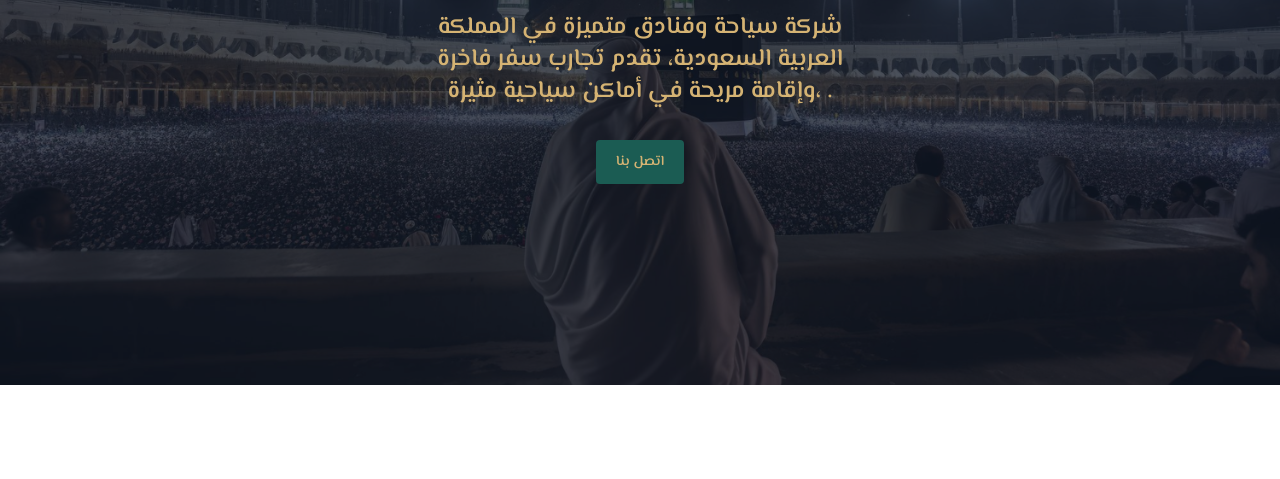
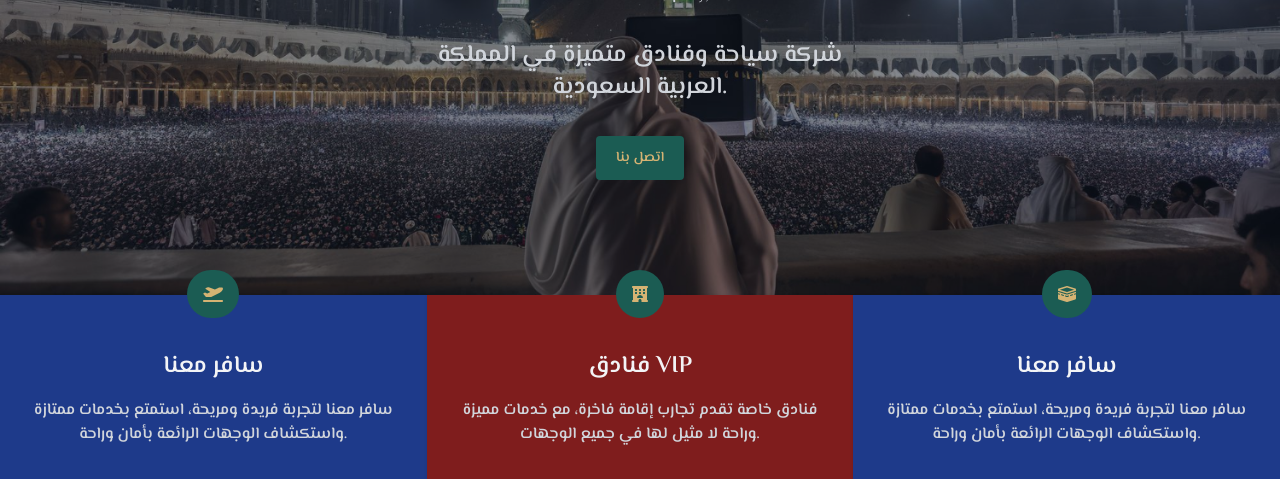
Before and after one commit to AbdulrehmanTs/misk-company, a website: page index.html in a window 1280 px wide. Shown: the part 415-894 px from the top of the page. Before the commit the page ends 800 px from the top, so only its background shows below. Drawn offline with nearby package versions, Linux system fonts and the light colour scheme.

Commit message:
added new chagn

```diff
--- a/index.html
+++ b/index.html
@@ -9,126 +9,67 @@
   <link rel="preconnect" href="https://fonts.googleapis.com">
 <link rel="preconnect" href="https://fonts.gstatic.com" crossorigin>
 <link href="https://fonts.googleapis.com/css2?family=El+Messiri:wght@600&display=swap" rel="stylesheet">
+<link href="https://unpkg.com/aos@2.3.1/dist/aos.css" rel="stylesheet">
+
 </head>
 <body>
 
 <div class="overflow-hidden	">
-  <!-- Navigation -->
-     <!-- <div class="container mx-auto absolute inset-x-0 z-10 pt-6 flex flex-row items-center justify-between px-10 ">
-         <div>
-             <img src="https://i.ibb.co/B3s72hL/logo-1.png" alt="Company Logo" role="img" />
-         </div>
-         <div class="sm:inline-flex hidden">
-             <ul class="flex space-x-16 flex-row items-center " >
-                 <li class="text-base font-medium leading-none sm:text-center text-gray-900   hover:underline" ><a  href="javascript:void(0)" >Home</a></li>
-                 <li class="text-base font-medium leading-none sm:text-center text-gray-900   hover:underline" ><a  href="javascript:void(0)" >About</a></li>
-                 <li class="text-base font-medium leading-none sm:text-center text-gray-900    hover:underline" ><a  href="javascript:void(0)" >Projects</a></li>
-             </ul>
-         </div>
-         <div class="flex items-center sm:hidden relative" onclick="dropdownHandler(this)">
-             <button id="menu" class="dark:bg-white text-gray-800 text-2xl focus:outline-none focus:ring-2 focus:ring-gray-600 rounded" onclick="dropdownHandler(this)">
-                 <img src="https://tuk-cdn.s3.amazonaws.com/can-uploader/hero_2_Svg1.svg" alt="menu" />
-             </button>
-             <ul class="p-2 w-40 border-r bg-white absolute rounded z-20 top-10 right-0 shadow hidden">
-                 <li class="cursor-pointer text-gray-600 dark:text-gray-200 text-sm leading-3 tracking-normal py-2 hover:text-indigo-400 focus:text-indigo-700 focus:outline-none">
-                     <div class="flex items-center">
-                         <a href="javascript:void(0)" class="ml-2">Home</a>
-                     </div>
-                 </li>
-                 <li class="cursor-pointer text-gray-600 dark:text-gray-200 text-sm leading-3 tracking-normal mt-2 py-2 hover:text-indigo-700 focus:text-indigo-700 focus:outline-none flex items-center">
-
-                     <a href="javascript:void(0)" class="ml-2">About</a>
-                 </li>
-                 <li class="cursor-pointer text-gray-600 dark:text-gray-200 text-sm leading-3 tracking-normal mt-2 py-2 hover:text-indigo-700 flex items-center focus:text-indigo-700 focus:outline-none bg-white">
-
-                     <a href="javascript:void(0)" class="ml-2">Projects</a href="javascript:void(0)">
-                 </li>
-             </ul>
-         </div>
-     </div> -->
-      <!-- Navigation -->
       <!-- Hero content -->
       <section class="relative pb-8 h-screen ">
         <div>
             <img src="/muslim-pilgrims.jpg"
                 class="absolute top-0 bottom-0 left-0 right-0 object-cover w-full h-full" alt="">
-            <div class="absolute top-0 bottom-0 left-0 right-0 flex items-center holder bg-gray-900/75">
+            <div class="absolute top-0 bottom-0 left-0 right-0 flex items-center holder bg-gray-900/50">
                 <div class="z-10 max-w-5xl px-4 mx-auto text-center">
-                    <img class="mx-auto" src="/شركة_مسك_للسياحة-removebg-preview (1).png" alt="logo" />
-                    <p class="my-8 text-xl max-w-md text-[#d5b373] lg:text-2xl">
-                      شركة سياحة وفنادق متميزة في المملكة العربية السعودية، تقدم تجارب سفر فاخرة وإقامة مريحة في أماكن سياحية مثيرة، .
+                    <img data-aos="zoom-in-up" data-aos-duration="1000" class="mx-auto" src="/شركة_مسك_للسياحة-removebg-preview (1).png" alt="logo" />
+                    <p class="text-base text-gray-300 dark:text-gray-300">
+                      Misk Tourism Company, Inc.
                     </p>
-                    <a class="block px-5 py-3 text-sm font-semibold text-center text-[#d5b373] transition duration-200 bg-[#1b5c53] rounded md:inline-block"
-                        href="#"> اتصل بنا </a>
+                    <p data-aos="zoom-in-down" data-aos-duration="1000" class="my-8 text-xl max-w-md text-gray-300 lg:text-2xl">
+                      شركة سياحة وفنادق متميزة في المملكة العربية السعودية.
+                    </p>
+                    <a data-aos="fade-right" data-aos-duration="1000" class="block px-5 py-3 text-sm font-semibold text-center text-[#d5b373] transition duration-200 bg-[#1b5c53] rounded md:inline-block"
+                        href="tel:+966533316320"> اتصل بنا </a>
                 </div>
             </div>
         </div>
     </section>
-    <!-- <div class="grid grid-cols-1 lg:grid-cols-4  relative mt-0 lg:-mt-[90px]  z-10  rounded">
-        <div class="w-full p-8 mb-10 text-center transition-all bg-blue-900 shadow lg:mb-0">
-            <div class="inline-block p-4 mb-6 -mt-16 bg-gray-100 rounded-full">
-                <svg xmlns="http://www.w3.org/2000/svg" width="16" height="16" fill="currentColor"
-                    class="w-8 h-8 text-blue-700 bi bi-people" viewBox="0 0 16 16">
-                    <path
-                        d="M15 14s1 0 1-1-1-4-5-4-5 3-5 4 1 1 1 1h8zm-7.978-1A.261.261 0 0 1 7 12.996c.001-.264.167-1.03.76-1.72C8.312 10.629 9.282 10 11 10c1.717 0 2.687.63 3.24 1.276.593.69.758 1.457.76 1.72l-.008.002a.274.274 0 0 1-.014.002H7.022zM11 7a2 2 0 1 0 0-4 2 2 0 0 0 0 4zm3-2a3 3 0 1 1-6 0 3 3 0 0 1 6 0zM6.936 9.28a5.88 5.88 0 0 0-1.23-.247A7.35 7.35 0 0 0 5 9c-4 0-5 3-5 4 0 .667.333 1 1 1h4.216A2.238 2.238 0 0 1 5 13c0-1.01.377-2.042 1.09-2.904.243-.294.526-.569.846-.816zM4.92 10A5.493 5.493 0 0 0 4 13H1c0-.26.164-1.03.76-1.724.545-.636 1.492-1.256 3.16-1.275zM1.5 5.5a3 3 0 1 1 6 0 3 3 0 0 1-6 0zm3-2a2 2 0 1 0 0 4 2 2 0 0 0 0-4z" />
-                </svg>
+    <div class="grid grid-cols-1 lg:grid-cols-3 bg-[#d5b373] relative mt-0 lg:-mt-[90px]  z-10  rounded">
+        <div data-aos="fade-up-left" data-aos-duration="1000" class="w-full p-8 mb-10 text-center transition-all bg-blue-900 shadow lg:mb-0">
+            <div class="inline-block p-4 mb-6 -mt-16 bg-[#1b5c53] rounded-full">
+              <svg xmlns="http://www.w3.org/2000/svg" fill="currentColor" class="text-[#d5b373]" height="16" width="20" viewBox="0 0 640 512"><!--!Font Awesome Free 6.5.1 by @fontawesome - https://fontawesome.com License - https://fontawesome.com/license/free Copyright 2024 Fonticons, Inc.--><path d="M381 114.9L186.1 41.8c-16.7-6.2-35.2-5.3-51.1 2.7L89.1 67.4C78 73 77.2 88.5 87.6 95.2l146.9 94.5L136 240 77.8 214.1c-8.7-3.9-18.8-3.7-27.3 .6L18.3 230.8c-9.3 4.7-11.8 16.8-5 24.7l73.1 85.3c6.1 7.1 15 11.2 24.3 11.2H248.4c5 0 9.9-1.2 14.3-3.4L535.6 212.2c46.5-23.3 82.5-63.3 100.8-112C645.9 75 627.2 48 600.2 48H542.8c-20.2 0-40.2 4.8-58.2 14L381 114.9zM0 480c0 17.7 14.3 32 32 32H608c17.7 0 32-14.3 32-32s-14.3-32-32-32H32c-17.7 0-32 14.3-32 32z"/></svg>
             </div>
-            <h2 class="mb-4 text-2xl font-semibold text-gray-100 dark:text-white"> Certified Teachers</h2>
+            <h2 class="mb-4 text-2xl font-semibold text-gray-100 dark:text-white"> سافر معنا</h2>
+
             <p class="text-base text-gray-300 dark:text-gray-300">
-                Lorem ipsum dolor sit amet consectetur adipisicing elit. Autem cupiditate similique,
-                iure minus sed fugit obcaecati minima quam reiciendis dicta!
+              سافر معنا لتجربة فريدة ومريحة، استمتع بخدمات ممتازة واستكشاف الوجهات الرائعة بأمان وراحة.
             </p>
         </div>
-        <div class="w-full p-8 mb-10 text-center transition-all bg-red-900 shadow lg:mb-0 ">
-            <div class="inline-block p-4 mb-6 -mt-16 bg-gray-100 rounded-full">
-                <svg xmlns="http://www.w3.org/2000/svg" width="16" height="16" fill="currentColor"
-                    class="w-8 h-8 text-red-700 bi bi-book" viewBox="0 0 16 16">
-                    <path
-                        d="M1 2.828c.885-.37 2.154-.769 3.388-.893 1.33-.134 2.458.063 3.112.752v9.746c-.935-.53-2.12-.603-3.213-.493-1.18.12-2.37.461-3.287.811V2.828zm7.5-.141c.654-.689 1.782-.886 3.112-.752 1.234.124 2.503.523 3.388.893v9.923c-.918-.35-2.107-.692-3.287-.81-1.094-.111-2.278-.039-3.213.492V2.687zM8 1.783C7.015.936 5.587.81 4.287.94c-1.514.153-3.042.672-3.994 1.105A.5.5 0 0 0 0 2.5v11a.5.5 0 0 0 .707.455c.882-.4 2.303-.881 3.68-1.02 1.409-.142 2.59.087 3.223.877a.5.5 0 0 0 .78 0c.633-.79 1.814-1.019 3.222-.877 1.378.139 2.8.62 3.681 1.02A.5.5 0 0 0 16 13.5v-11a.5.5 0 0 0-.293-.455c-.952-.433-2.48-.952-3.994-1.105C10.413.809 8.985.936 8 1.783z" />
-                </svg>
+        <div data-aos="fade-up-right" data-aos-duration="1000" class="w-full p-8 mb-10 text-center transition-all bg-red-900 shadow lg:mb-0 ">
+            <div class="inline-block p-4 mb-6 -mt-16 bg-[#1b5c53] rounded-full">
+              <svg xmlns="http://www.w3.org/2000/svg" fill="currentColor" class="text-[#d5b373]" height="16" width="16" viewBox="0 0 512 512"><!--!Font Awesome Free 6.5.1 by @fontawesome - https://fontawesome.com License - https://fontawesome.com/license/free Copyright 2024 Fonticons, Inc.--><path d="M0 32C0 14.3 14.3 0 32 0H480c17.7 0 32 14.3 32 32s-14.3 32-32 32V448c17.7 0 32 14.3 32 32s-14.3 32-32 32H304V464c0-26.5-21.5-48-48-48s-48 21.5-48 48v48H32c-17.7 0-32-14.3-32-32s14.3-32 32-32V64C14.3 64 0 49.7 0 32zm96 80v32c0 8.8 7.2 16 16 16h32c8.8 0 16-7.2 16-16V112c0-8.8-7.2-16-16-16H112c-8.8 0-16 7.2-16 16zM240 96c-8.8 0-16 7.2-16 16v32c0 8.8 7.2 16 16 16h32c8.8 0 16-7.2 16-16V112c0-8.8-7.2-16-16-16H240zm112 16v32c0 8.8 7.2 16 16 16h32c8.8 0 16-7.2 16-16V112c0-8.8-7.2-16-16-16H368c-8.8 0-16 7.2-16 16zM112 192c-8.8 0-16 7.2-16 16v32c0 8.8 7.2 16 16 16h32c8.8 0 16-7.2 16-16V208c0-8.8-7.2-16-16-16H112zm112 16v32c0 8.8 7.2 16 16 16h32c8.8 0 16-7.2 16-16V208c0-8.8-7.2-16-16-16H240c-8.8 0-16 7.2-16 16zm144-16c-8.8 0-16 7.2-16 16v32c0 8.8 7.2 16 16 16h32c8.8 0 16-7.2 16-16V208c0-8.8-7.2-16-16-16H368zM328 384c13.3 0 24.3-10.9 21-23.8c-10.6-41.5-48.2-72.2-93-72.2s-82.5 30.7-93 72.2c-3.3 12.8 7.8 23.8 21 23.8H328z"/></svg>
             </div>
-            <h2 class="mb-4 text-2xl font-semibold text-gray-100 dark:text-white"> Special Education</h2>
+            <h2 class="mb-4 text-2xl font-semibold text-gray-100 dark:text-white"> فنادق VIP</h2>
             <p class="text-base text-gray-300 dark:text-gray-300">
-                Lorem ipsum dolor sit amet consectetur adipisicing elit. Autem cupiditate similique,
-                iure minus sed fugit obcaecati minima quam reiciendis dicta!
+              فنادق خاصة تقدم تجارب إقامة فاخرة، مع خدمات مميزة وراحة لا مثيل لها في جميع الوجهات.
             </p>
         </div>
-        <div class="w-full p-8 mb-10 text-center transition-all bg-blue-900 shadow lg:mb-0 ">
-            <div class="inline-block p-4 mb-6 -mt-16 bg-gray-100 rounded-full">
-                <svg xmlns="http://www.w3.org/2000/svg" width="16" height="16" fill="currentColor"
-                    class="w-8 h-8 text-blue-700 bi bi-hdd-rack" viewBox="0 0 16 16">
-                    <path
-                        d="M4.5 5a.5.5 0 1 0 0-1 .5.5 0 0 0 0 1zM3 4.5a.5.5 0 1 1-1 0 .5.5 0 0 1 1 0zm2 7a.5.5 0 1 1-1 0 .5.5 0 0 1 1 0zm-2.5.5a.5.5 0 1 0 0-1 .5.5 0 0 0 0 1z" />
-                    <path
-                        d="M2 2a2 2 0 0 0-2 2v1a2 2 0 0 0 2 2h1v2H2a2 2 0 0 0-2 2v1a2 2 0 0 0 2 2h12a2 2 0 0 0 2-2v-1a2 2 0 0 0-2-2h-1V7h1a2 2 0 0 0 2-2V4a2 2 0 0 0-2-2H2zm13 2v1a1 1 0 0 1-1 1H2a1 1 0 0 1-1-1V4a1 1 0 0 1 1-1h12a1 1 0 0 1 1 1zm0 7v1a1 1 0 0 1-1 1H2a1 1 0 0 1-1-1v-1a1 1 0 0 1 1-1h12a1 1 0 0 1 1 1zm-3-4v2H4V7h8z" />
-                </svg>
+        <div data-aos="fade-up" data-aos-duration="1000" class="w-full p-8 mb-10 text-center transition-all bg-blue-900 shadow lg:mb-0 ">
+            <div class="inline-block p-4 mb-6 -mt-16 bg-[#1b5c53] rounded-full">
+              <svg xmlns="http://www.w3.org/2000/svg" fill="currentColor" class="text-[#d5b373]" height="16" width="18" viewBox="0 0 576 512"><!--!Font Awesome Free 6.5.1 by @fontawesome - https://fontawesome.com License - https://fontawesome.com/license/free Copyright 2024 Fonticons, Inc.--><path d="M60 120l228 71.2L516 120 288 48.8 60 120zM278.5 1.5c6.2-1.9 12.9-1.9 19.1 0l256 80C566.9 85.6 576 98 576 112v16 0 21.2L292.8 237.7c-3.1 1-6.4 1-9.5 0L0 149.2V128 112C0 98 9.1 85.6 22.5 81.5l256-80zm23.9 266.8L576 182.8v46.5l-52.8 16.5c-8.4 2.6-13.1 11.6-10.5 20s11.6 13.1 20 10.5L576 262.8V400c0 14-9.1 26.4-22.5 30.5l-256 80c-6.2 1.9-12.9 1.9-19.1 0l-256-80C9.1 426.4 0 414 0 400V262.8l43.2 13.5c8.4 2.6 17.4-2.1 20-10.5s-2.1-17.4-10.5-20L0 229.2V182.8l273.7 85.5c9.3 2.9 19.3 2.9 28.6 0zm-185.5-2.6c-8.4-2.6-17.4 2.1-20 10.5s2.1 17.4 10.5 20l64 20c8.4 2.6 17.4-2.1 20-10.5s-2.1-17.4-10.5-20l-64-20zm352 30.5c8.4-2.6 13.1-11.6 10.5-20s-11.6-13.1-20-10.5l-64 20c-8.4 2.6-13.1 11.6-10.5 20s11.6 13.1 20 10.5l64-20zm-224 9.5c-8.4-2.6-17.4 2.1-20 10.5s2.1 17.4 10.5 20l38.5 12c9.3 2.9 19.3 2.9 28.6 0l38.5-12c8.4-2.6 13.1-11.6 10.5-20s-11.6-13.1-20-10.5l-38.5 12c-3.1 1-6.4 1-9.5 0l-38.5-12z"/></svg>
             </div>
-            <h2 class="mb-4 text-2xl font-semibold text-gray-100 dark:text-white"> Book & Library</h2>
+            <h2 class="mb-4 text-2xl font-semibold text-gray-100 dark:text-white"> سافر معنا</h2>
             <p class="text-base text-gray-300 dark:text-gray-300">
-                Lorem ipsum dolor sit amet consectetur adipisicing elit. Autem cupiditate similique,
-                iure minus sed fugit obcaecati minima quam reiciendis dicta!
-            </p>
+              سافر معنا لتجربة فريدة ومريحة، استمتع بخدمات ممتازة واستكشاف الوجهات الرائعة بأمان وراحة.            </p>
         </div>
-        <div class="w-full p-8 mb-10 text-center transition-all bg-red-900 shadow lg:mb-0 ">
-            <div class="inline-block p-4 mb-6 -mt-16 bg-gray-100 rounded-full">
-                <svg xmlns="http://www.w3.org/2000/svg" width="16" height="16" fill="currentColor"
-                    class="w-8 h-8 text-red-700 bi bi-mortarboard " viewBox="0 0 16 16">
-                    <path
-                        d="M8.211 2.047a.5.5 0 0 0-.422 0l-7.5 3.5a.5.5 0 0 0 .025.917l7.5 3a.5.5 0 0 0 .372 0L14 7.14V13a1 1 0 0 0-1 1v2h3v-2a1 1 0 0 0-1-1V6.739l.686-.275a.5.5 0 0 0 .025-.917l-7.5-3.5ZM8 8.46 1.758 5.965 8 3.052l6.242 2.913L8 8.46Z" />
-                    <path
-                        d="M4.176 9.032a.5.5 0 0 0-.656.327l-.5 1.7a.5.5 0 0 0 .294.605l4.5 1.8a.5.5 0 0 0 .372 0l4.5-1.8a.5.5 0 0 0 .294-.605l-.5-1.7a.5.5 0 0 0-.656-.327L8 10.466 4.176 9.032Zm-.068 1.873.22-.748 3.496 1.311a.5.5 0 0 0 .352 0l3.496-1.311.22.748L8 12.46l-3.892-1.556Z" />
-                </svg>
-            </div>
-            <h2 class="mb-4 text-2xl font-semibold text-gray-100 dark:text-white"> Certification </h2>
-            <p class="text-base text-gray-300 dark:text-gray-300">
-                Lorem ipsum dolor sit amet consectetur adipisicing elit. Autem cupiditate similique,
-                iure minus sed fugit obcaecati minima quam reiciendis dicta!
-            </p>
-        </div>
-    </div> -->
+    </div>
      <!-- Hero content end -->
  </div>
 
-
+ <script src="https://unpkg.com/aos@2.3.1/dist/aos.js"></script>
+<script>
+  AOS.init();
+</script>
 </body>
 </html>
```
Also changed, not shown: tailwind.css.
